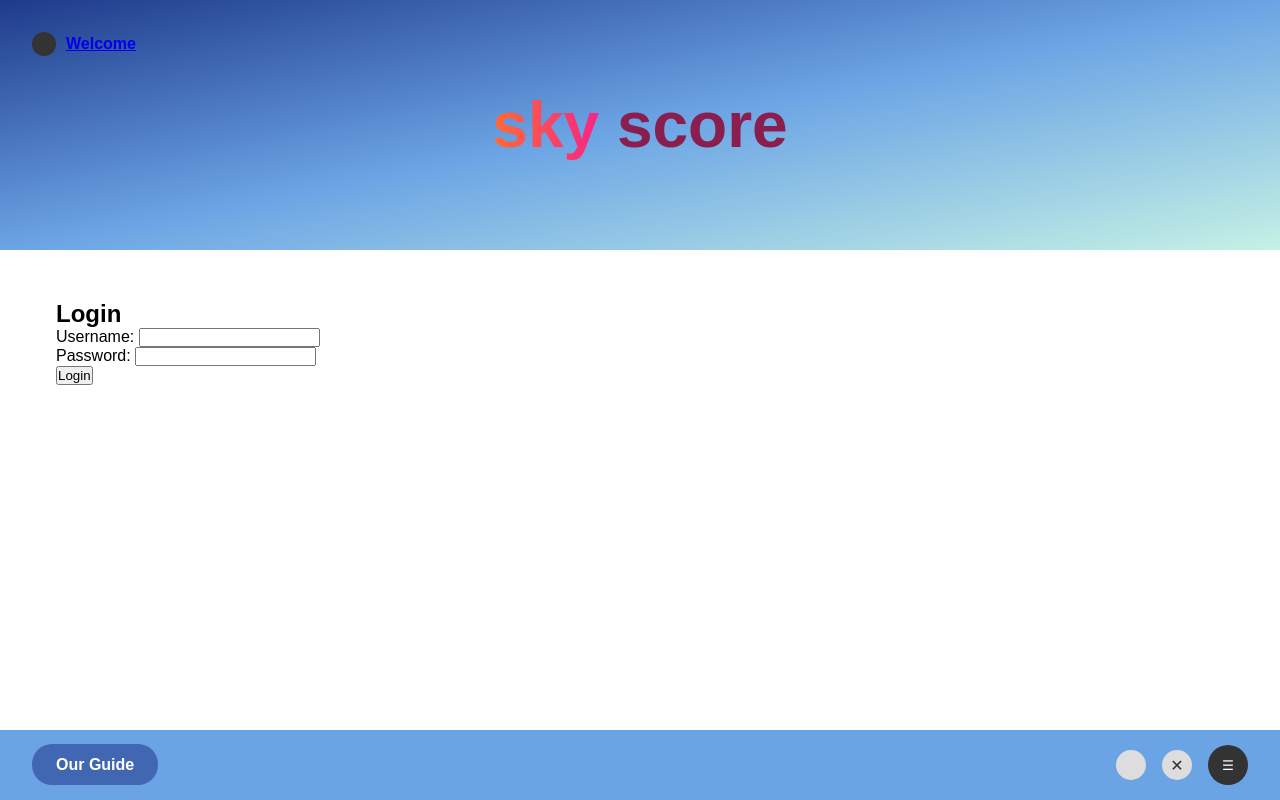
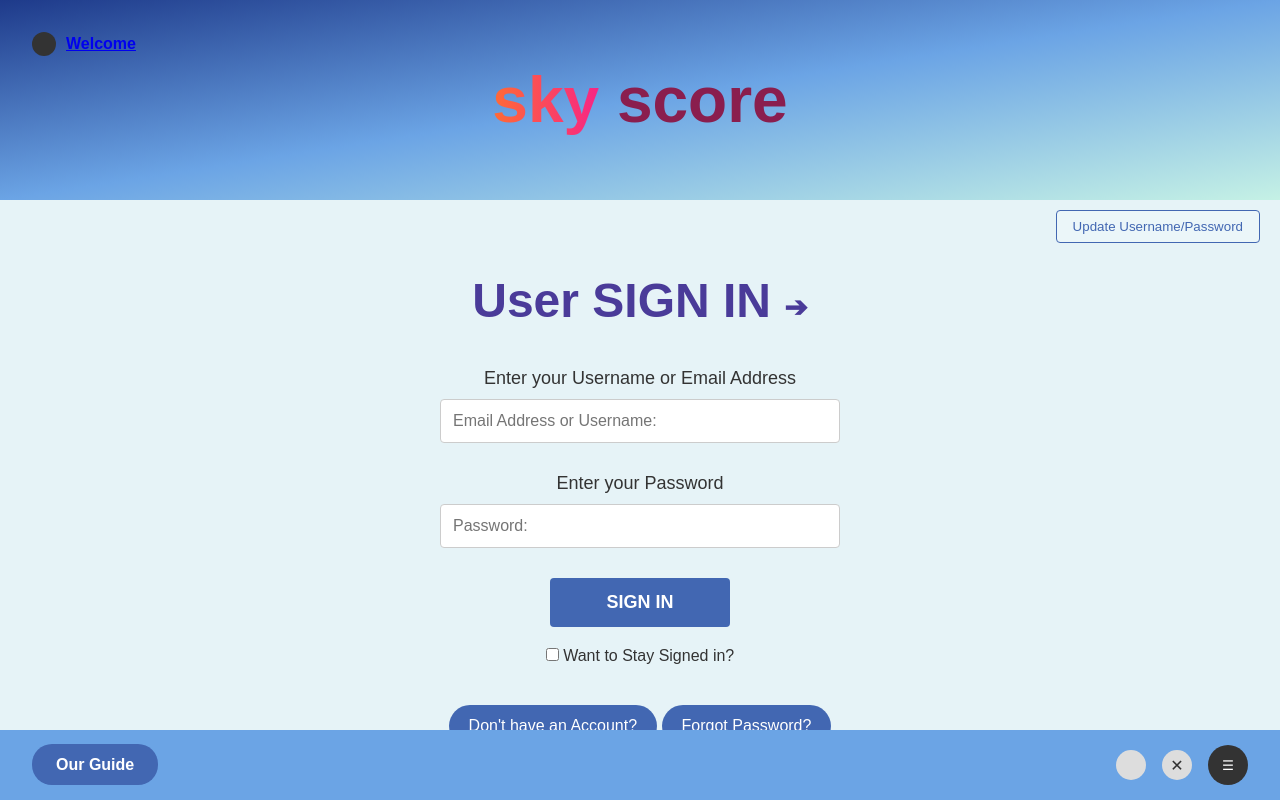
Before and after one commit to shahramhal/SkyScore, a Django app: page /login/ in a window 1280 px wide. Run offline with Django 5.2, Linux system fonts and the light colour scheme.

Commit message:
Login implementation
In this part I worked on implementing the user login . Now user can login with valid credentials  and move to the temporary page I

```diff
--- a/Sky_Score/settings.py
+++ b/Sky_Score/settings.py
@@ -50,7 +50,7 @@ MIDDLEWARE = [
     'django.middleware.security.SecurityMiddleware',
     'django.contrib.sessions.middleware.SessionMiddleware',
     'django.middleware.common.CommonMiddleware',
-    'django.middleware.csrf.CsrfViewMiddleware',
+    'django.middleware.csrf.CsrfViewMiddleware', # CSRF protection
     'django.contrib.auth.middleware.AuthenticationMiddleware',
     'django.contrib.messages.middleware.MessageMiddleware',
     'django.middleware.clickjacking.XFrameOptionsMiddleware',
--- a/Users/static/css/style.css
+++ b/Users/static/css/style.css
@@ -43,3 +43,111 @@
         width: 80%;
     }
 }
+body {
+    background-color: #e6f3f7;;
+}
+.content-container {
+    max-width: 1200px;
+    margin: 50px auto 120px auto;
+    padding: 0 1rem;
+}
+
+.auth-header-container {
+    display: flex;
+    justify-content: flex-end;
+    padding: 10px 20px;
+    position: relative;
+    z-index: 3;
+}
+.update-button {
+    background-color: rgba(255, 255, 255, 0.2);
+    border: 1px solid var(--primary-blue);
+    color: var(--primary-blue);
+    padding: 8px 16px;
+    border-radius: 4px;
+    cursor: pointer;
+}
+
+/* Sign in header */
+.sign-in-header {
+    text-align: center;
+    padding: 20px;
+    font-size: 24px;
+    color: #4a3b99;
+}
+.arrow-icon {
+    font-size: 28px;
+}
+
+/* Form styling */
+.login-form-container {
+    max-width: 600px;
+    margin: 0 auto;
+    padding: 20px;
+}
+.form-group {
+    margin-bottom: 30px;
+    text-align: center;
+}
+
+.form-group label {
+    display: block;
+    font-size: 18px;
+    margin-bottom: 10px;
+    color: #333;
+}
+
+.form-group input {
+    width: 100%;
+    max-width: 400px;
+    padding: 12px;
+    border: 1px solid #ccc;
+    border-radius: 4px;
+    font-size: 16px;
+}
+
+.form-actions {
+    text-align: center;
+    margin-top: 20px;
+}
+
+.sign-in-button {
+    background-color: var(--primary-blue);
+    color: white;
+    border: none;
+    padding: 14px 40px;
+    font-size: 18px;
+    border-radius: 4px;
+    cursor: pointer;
+}
+
+.stay-signed-in {
+    text-align: center;
+    margin-top: 20px;
+    color: #333;
+}
+
+/* Account options */
+.account-options {
+    text-align: center;
+    margin: 20px 0;
+}
+
+.no-account-button {
+    background-color: var(--primary-blue);
+    color: white;
+    border: none;
+    padding: 12px 20px;
+    font-size: 16px;
+    border-radius: 25px;
+    cursor: pointer;
+}
+.forgot-password-button{
+    background-color: var(--primary-blue);
+    color: white;
+    border: none;
+    padding: 12px 20px;
+    font-size: 16px;
+    border-radius: 25px;
+    cursor: pointer;
+}
--- a/Users/templates/admin_login.html
+++ b/Users/templates/admin_login.html
@@ -18,7 +18,7 @@
       <!-- Heading for the login form -->
       <h2>Manager Login</h2>
       <!-- Login form with POST method and action URL -->
-      <form method="post" action="{% url 'admin_login' %}">
+      <form method="post" action="">
         <!-- CSRF token for security -->
         {% csrf_token %}
         <!-- Form group for the username input -->
--- a/Users/templates/login.html
+++ b/Users/templates/login.html
@@ -1,41 +1,83 @@
 {% load static %}
-<!-- Load the static template tag to handle static files -->
 <!DOCTYPE html>
 <html lang="en">
   <head>
-    {%include "headfile.html"%}
-    <!-- Setting the character encoding for the document -->
+    {% include "headfile.html" %}
+    <!-- Additional meta tags specific to login page -->
     <meta charset="UTF-8" />
-    <!-- Ensuring the page is responsive on all devices -->
     <meta name="viewport" content="width=device-width, initial-scale=1.0" />
-    <!-- Title of the login page -->
-    <title>Login</title>
-    <!-- Link to the external CSS stylesheet -->
+    <title>Sky Score - Login</title>
     <link rel="stylesheet" href="{% static 'css/style.css' %}" />
   </head>
   <body>
-    <!-- Container for the login form -->
-    <div class="content-container">
-      <!-- Heading for the login form -->
-      <h2>Login</h2>
-      <!-- Login form with POST method -->
-      <form method="post">
-        <!-- CSRF token for security -->
-        {% csrf_token %}
-        <!-- Form group for the username input -->
-        <div class="form-group">
-          <label for="username">Username:</label>
-          <input type="text" id="username" name="username" required />
+    <div class="main-container">
+      <!-- The header is included in headfile.html, so we'll add login-specific content -->
+      <div class="auth-header-container">
+        <div class="update-button-container">
+          <button class="update-button">Update Username/Password</button>
         </div>
-        <!-- Form group for the password input -->
-        <div class="form-group">
-          <label for="password">Password:</label>
-          <input type="password" id="password" name="password" required />
+      </div>
+
+      <div class="sign-in-header">
+        <h1>User SIGN IN <span class="arrow-icon">➔</span></h1>
+      </div>
+
+      <div class="login-form-container">
+        <!-- Display error messages here -->
+        {% if messages %}
+        <div class="messages">
+          {% for message in messages %}
+          <div class="alert alert-{{ message.tags }}">{{ message }}</div>
+          {% endfor %}
         </div>
-        <!-- Submit button for the login form -->
-        <button type="submit">Login</button>
-      </form>
+        {% endif %}
+
+        <form method="post" action="{% url 'django-admin' %}">
+          {% csrf_token %}
+
+          <div class="form-group">
+            <label for="username">Enter your Username or Email Address</label>
+            <input
+              type="text"
+              id="username"
+              name="username"
+              placeholder="Email Address or Username:"
+              required
+            />
+          </div>
+
+          <div class="form-group">
+            <label for="password">Enter your Password</label>
+            <input
+              type="password"
+              id="password"
+              name="password"
+              placeholder="Password:"
+              required
+            />
+          </div>
+
+          <div class="form-actions">
+            <button type="submit" class="sign-in-button auth-button">
+              SIGN IN
+            </button>
+          </div>
+
+          <div class="stay-signed-in">
+            <label>
+              <input type="checkbox" name="remember_me" /> Want to Stay Signed
+              in?
+            </label>
+          </div>
+        </form>
+      </div>
+
+      <div class="account-options">
+        <button class="no-account-button">Don't have an Account?</button>
+        <button class="forgot-password-button">Forgot Password?</button>
+      </div>
+
+      {% include "footer.html" %}
     </div>
   </body>
-  {%include "footer.html"%}
 </html>
--- a/Users/templates/signup.html
+++ b/Users/templates/signup.html
@@ -15,8 +15,9 @@
   </head>
   <body>
     <!-- Container for the sign-up form -->
-    <div class="content-container">
+    <div class="main-container">
       <!-- Heading for the sign-up form -->
+      <div class="sign-in-header">
       <h1>Sign Up</h1>
       <!-- Sign-up form with POST method -->
       <form method="post">
--- a/Users/views.py
+++ b/Users/views.py
@@ -19,10 +19,11 @@ def login_view(request):
         if user is not None:
             # Log the user in and redirect to the dashboard
             login(request, user)
-            return redirect('dashboard')
+            return redirect('django-admin')
         else:
             # Display an error message if authentication fails
             messages.error(request, 'Invalid username or password')
+            return redirect('login')
 
     # Render the login page
     return render(request, 'login.html')
@@ -68,11 +69,11 @@ def admin_login(request):
         password = request.POST.get('password')
         user = authenticate(request, username=username, password=password)
 
-        if user is not None and user.userType == 'manager':  # Check if user is a manager
-            login(request, user)
-            return redirect('admin_dashboard')  # Redirect to admin dashboard
-        else:
-            messages.error(request, 'Invalid credentials or insufficient permissions')
+        # if user is not None and user.userType == 'manager':  # Check if user is a manager
+        #     login(request, user)
+        #     return redirect('admin_dashboard')  # Redirect to admin dashboard
+        # else:
+        #     messages.error(request, 'Invalid credentials or insufficient permissions')
 
     # Render the manager login page
-    return render(request, 'admin.html')
+    return render(request, 'admin_login.html')
--- a/static/css/styles.css
+++ b/static/css/styles.css
@@ -195,6 +195,6 @@ body {
 
 @media (min-width: 1200px) {
     .upper-section {
-        height: 250px;
+        height: 200px;
     }
 }
```
Also changed, not shown: db.sqlite3.
